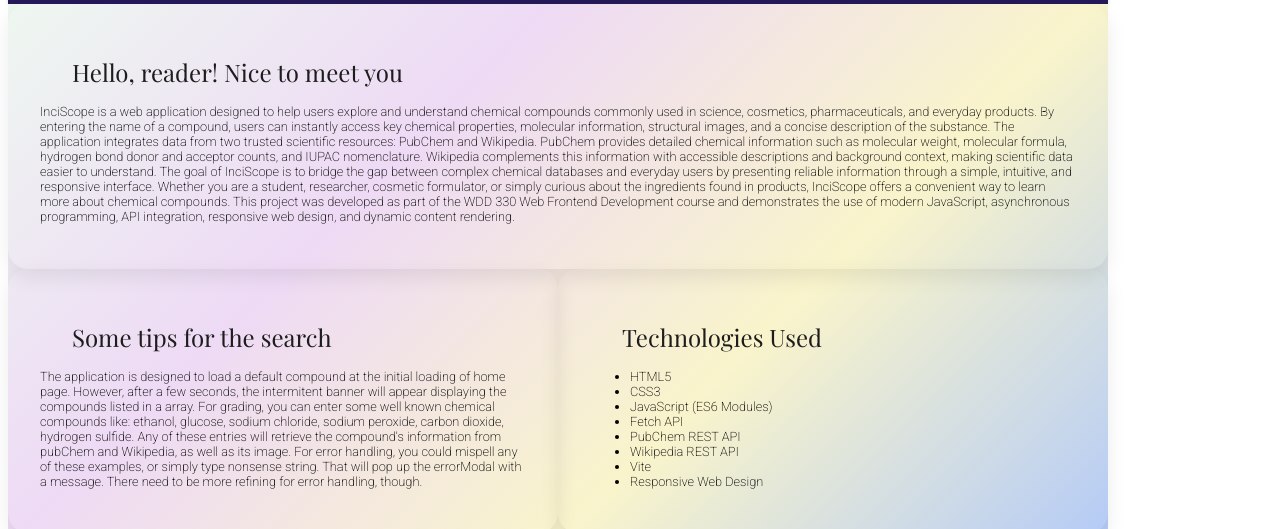
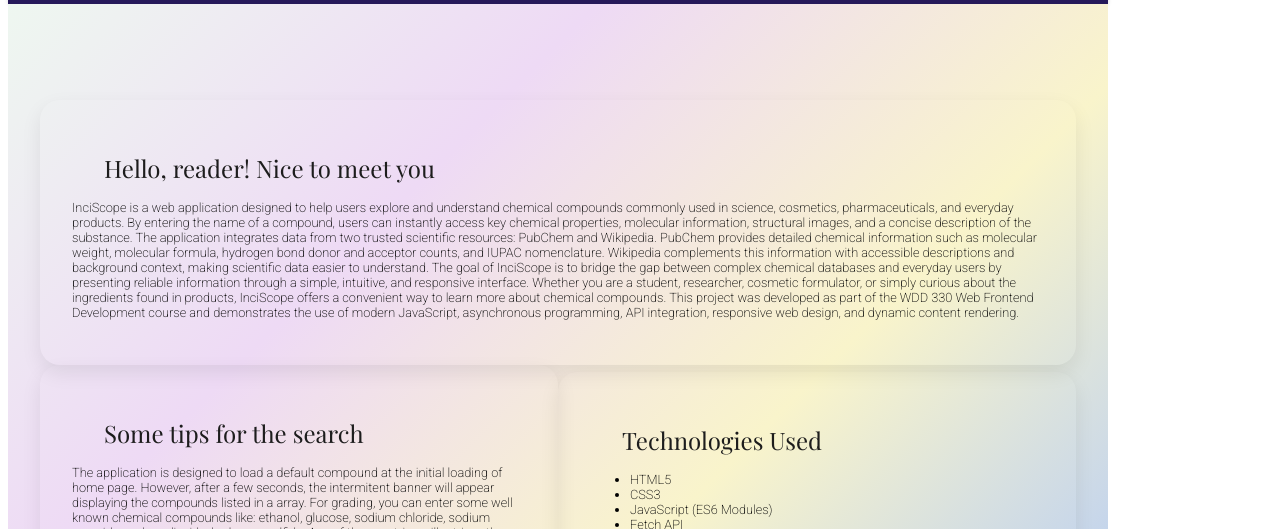
Before and after one commit to florenciataravella/inciScope, a website built with Vite: page about.html in a window 1280 px wide. Shown: the part 94-623 px from the top of the page. Built offline with nearby package versions, Linux system fonts and the light colour scheme; a web font is replaced by a local one.

Commit message:
added spacing to about section

```diff
--- a/css/about-large.css
+++ b/css/about-large.css
@@ -68,11 +68,13 @@ h1, h2, h3{
 }
 /**************MAIN*****************/
 main{
-display:grid;
+    padding: 2rem;
+    display:grid;
     grid-template-columns: 1fr 1fr;
     grid-template-rows: 2;
 }
 .description{
+    margin-top: 4rem;
     grid-column: 1/3;
     grid-row: 1;
 }
```
